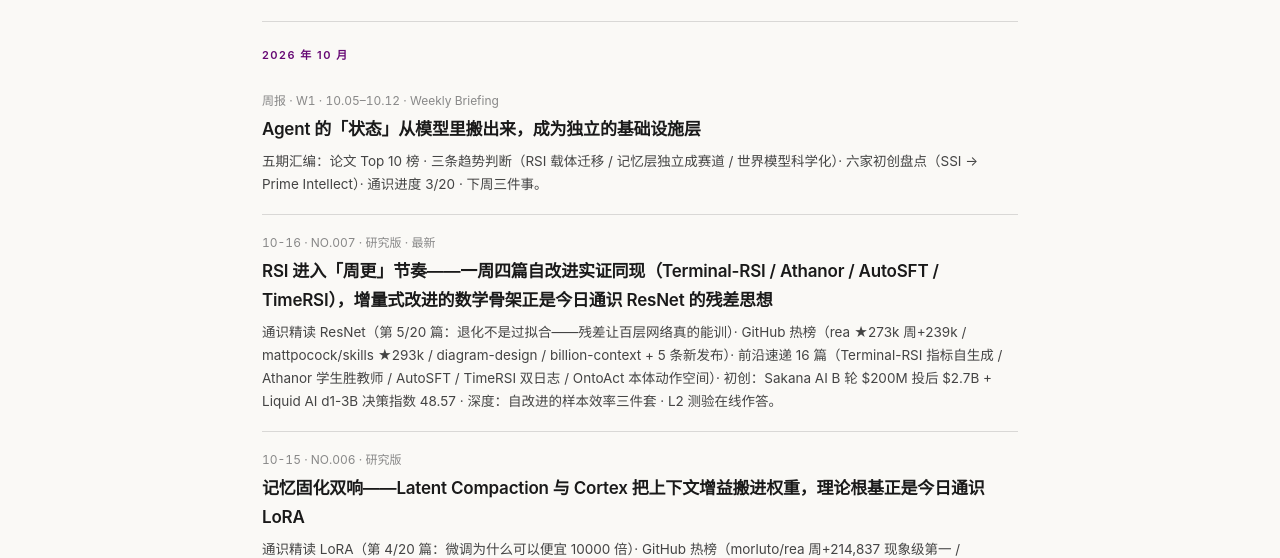
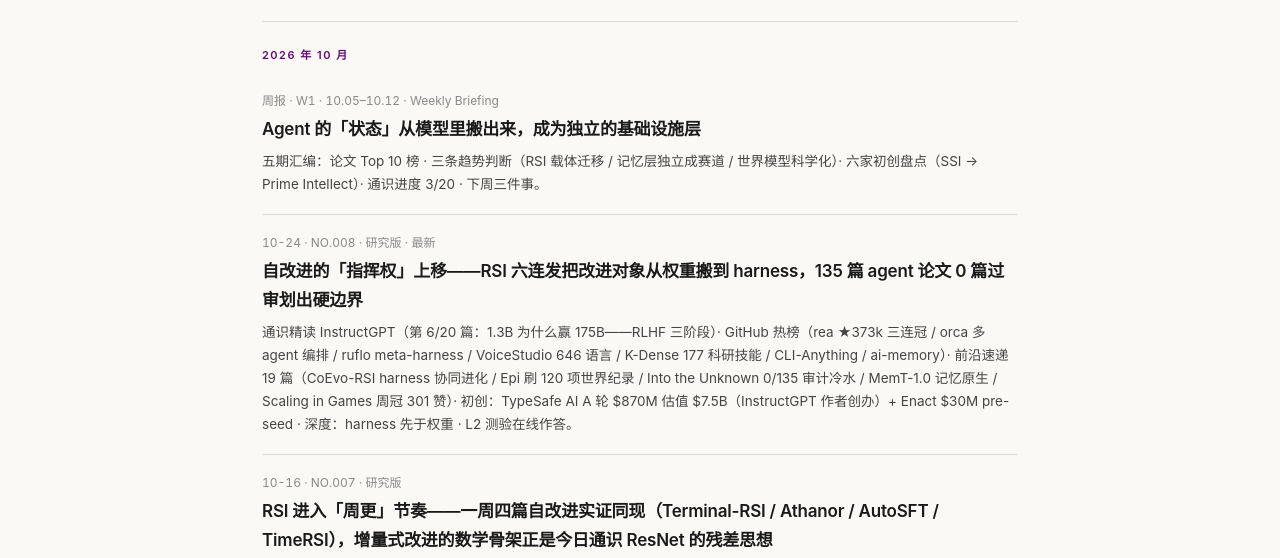
Before and after one commit to shenjiaying49-ship-it/ai-daily-news, a plain HTML site: page index.html in a window 1280 px wide. Shown: the part 172-730 px from the top of the page. Drawn offline with Linux system fonts and the light colour scheme.

Commit message:
index: 置顶 NO.008 (10-24) 并标记最新，NO.007 移除最新标记

```diff
--- a/index.html
+++ b/index.html
@@ -76,7 +76,13 @@
   </div>
 
   <div class="issue">
-    <div class="issue-date">10-16 · NO.007 · 研究版 · 最新</div>
+    <div class="issue-date">10-24 · NO.008 · 研究版 · 最新</div>
+    <h2><a href="daily-2026-10-24.html">自改进的「指挥权」上移——RSI 六连发把改进对象从权重搬到 harness，135 篇 agent 论文 0 篇过审划出硬边界</a></h2>
+    <p>通识精读 InstructGPT（第 6/20 篇：1.3B 为什么赢 175B——RLHF 三阶段）· GitHub 热榜（rea ★373k 三连冠 / orca 多 agent 编排 / ruflo meta-harness / VoiceStudio 646 语言 / K-Dense 177 科研技能 / CLI-Anything / ai-memory）· 前沿速递 19 篇（CoEvo-RSI harness 协同进化 / Epi 刷 120 项世界纪录 / Into the Unknown 0/135 审计冷水 / MemT-1.0 记忆原生 / Scaling in Games 周冠 301 赞）· 初创：TypeSafe AI A 轮 $870M 估值 $7.5B（InstructGPT 作者创办）+ Enact $30M pre-seed · 深度：harness 先于权重 · L2 测验在线作答。</p>
+  </div>
+
+  <div class="issue">
+    <div class="issue-date">10-16 · NO.007 · 研究版</div>
     <h2><a href="daily-2026-10-16.html">RSI 进入「周更」节奏——一周四篇自改进实证同现（Terminal-RSI / Athanor / AutoSFT / TimeRSI），增量式改进的数学骨架正是今日通识 ResNet 的残差思想</a></h2>
     <p>通识精读 ResNet（第 5/20 篇：退化不是过拟合——残差让百层网络真的能训）· GitHub 热榜（rea ★273k 周+239k / mattpocock/skills ★293k / diagram-design / billion-context + 5 条新发布）· 前沿速递 16 篇（Terminal-RSI 指标自生成 / Athanor 学生胜教师 / AutoSFT / TimeRSI 双日志 / OntoAct 本体动作空间）· 初创：Sakana AI B 轮 $200M 投后 $2.7B + Liquid AI d1-3B 决策指数 48.57 · 深度：自改进的样本效率三件套 · L2 测验在线作答。</p>
   </div>
```
